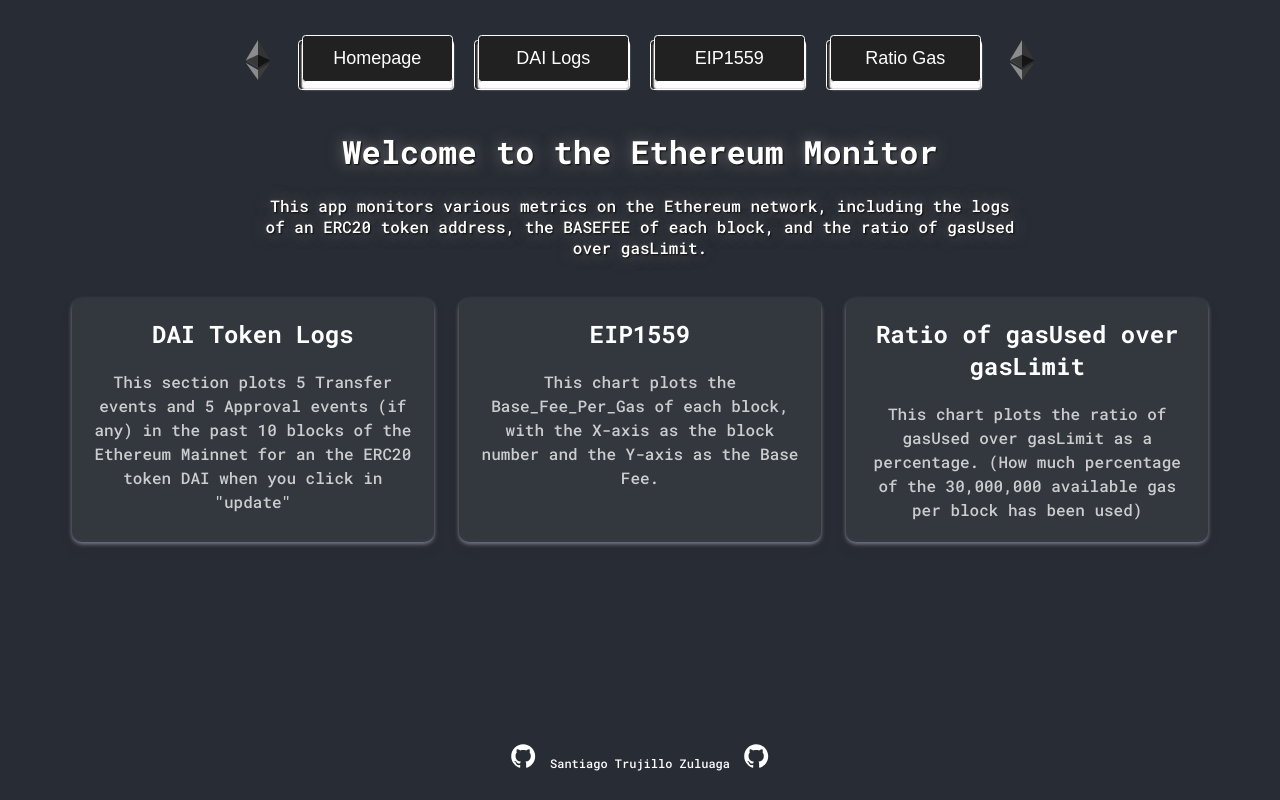
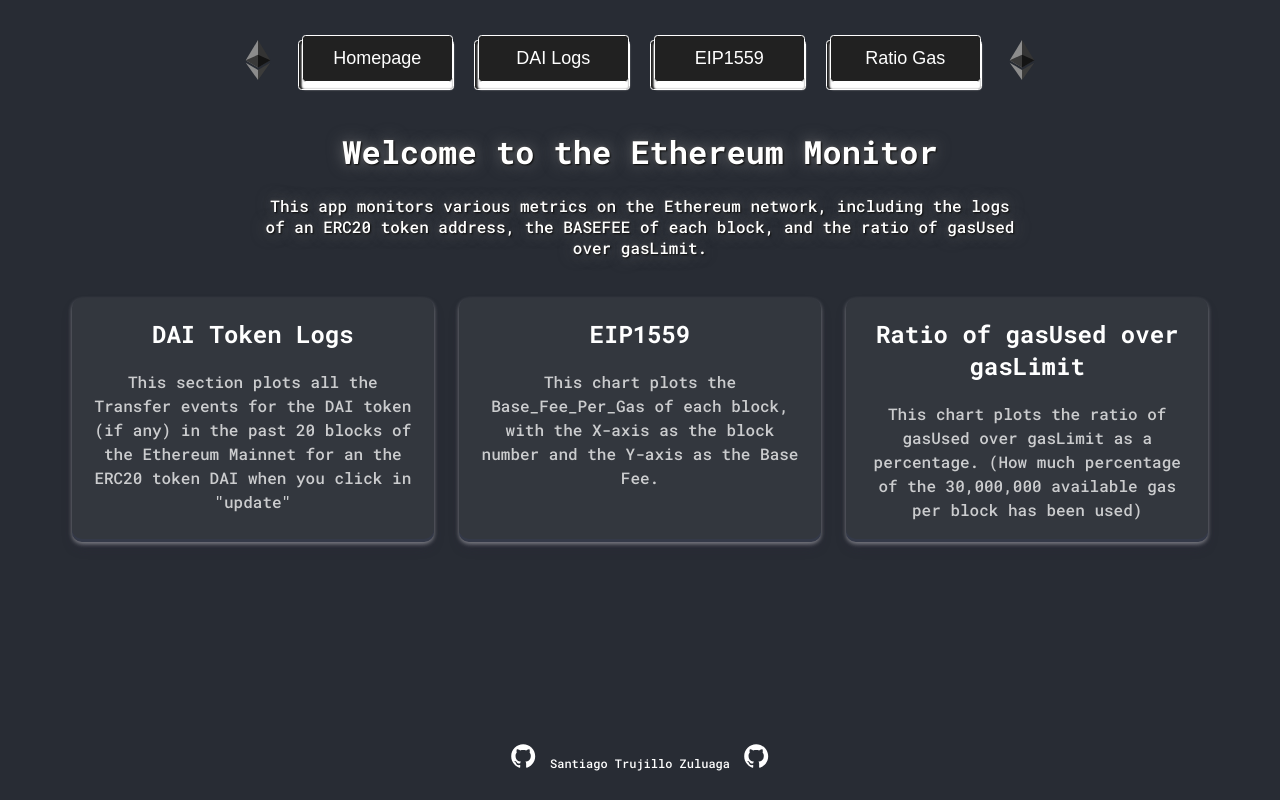
Before and after one commit to SantiagoDevRel/ETH-Client-App, a React (Create React App) app: page / in a window 1280 px wide. Built offline with nearby package versions, Linux system fonts and the light colour scheme; what alchemy-sdk would draw is missing.

Commit message:
fixed erc20logs

```diff
--- a/src/Homepage.js
+++ b/src/Homepage.js
@@ -16,8 +16,8 @@
         <div className={styles.chart}>
           <h2>DAI Token Logs</h2>
           <p>
-            This section plots 5 Transfer events and 5 Approval events (if any)
-            in the past 10 blocks of the Ethereum Mainnet for an the ERC20 token
+            This section plots all the Transfer events for the DAI token (if any)
+            in the past 20 blocks of the Ethereum Mainnet for an the ERC20 token
             DAI when you click in "update"
           </p>
         </div>
```
